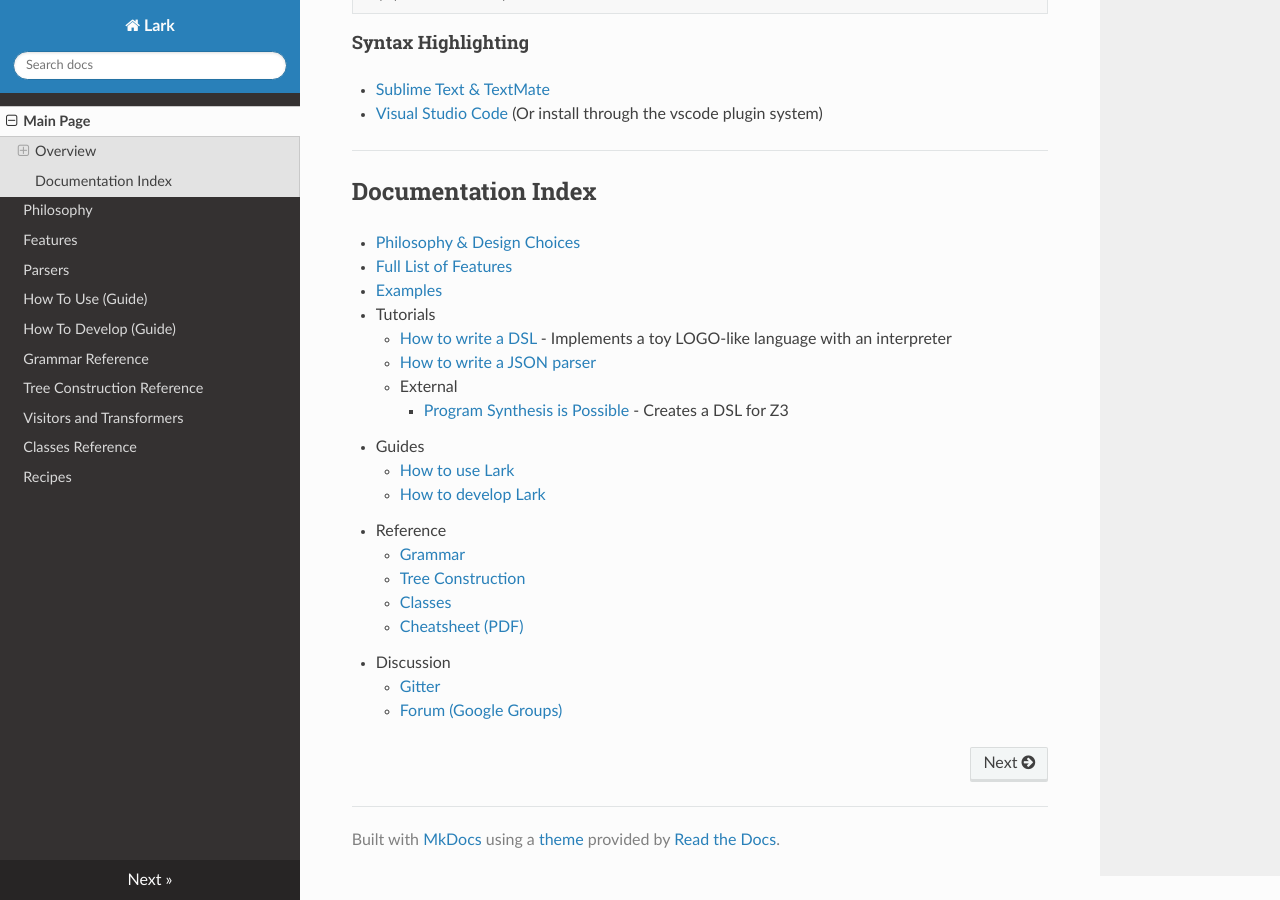
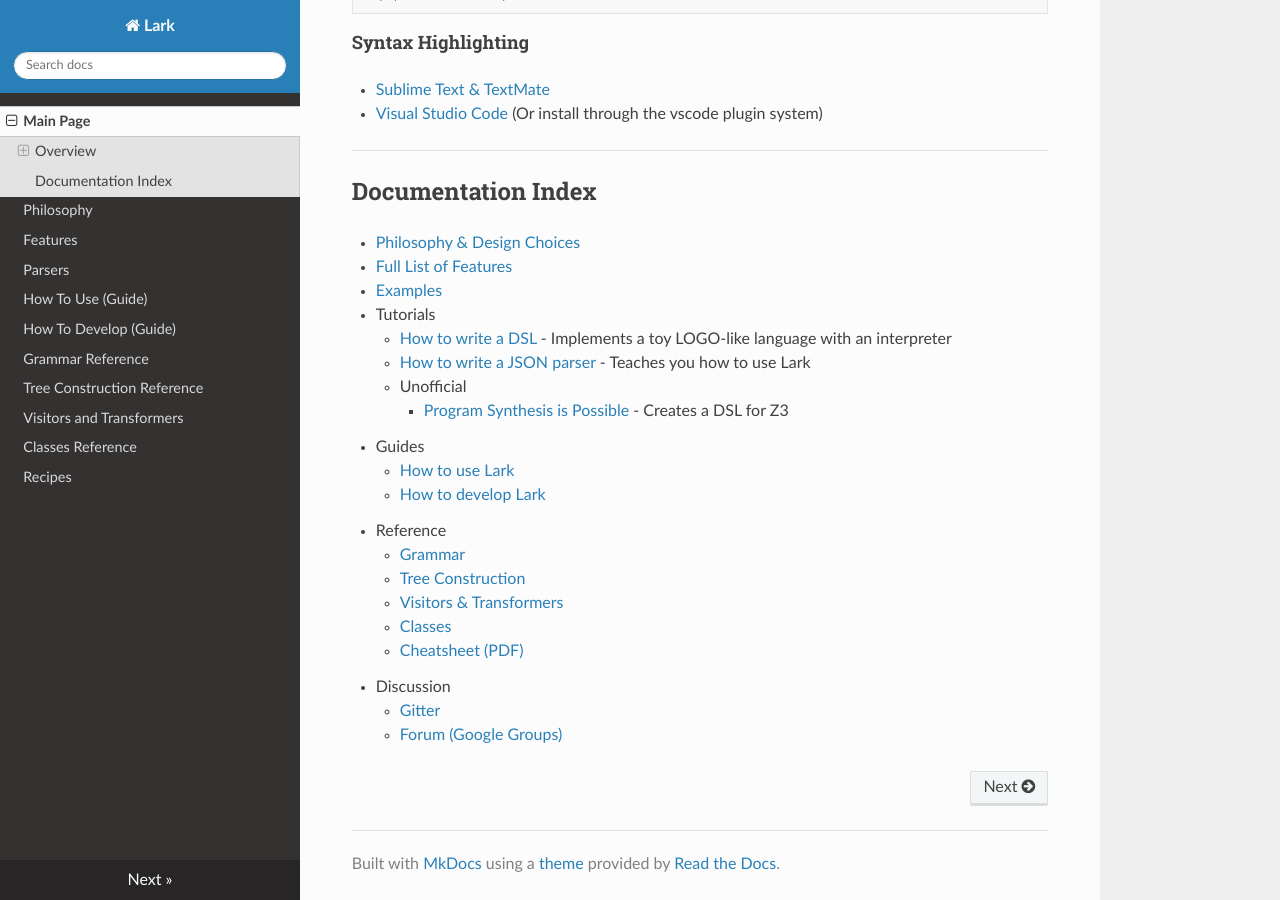
Before and after one commit to lark-parser/lark, an MkDocs documentation site: the page built from docs/index.md, in a window 1280 px wide and 900 px high, scrolled down 604 px. Built offline with MkDocs 1.6.1, drawn with Linux system fonts in a browser that asks for light colours; nearby versions of some CDN libraries; old or Windows-style settings are respelled for this version of MkDocs.

Commit message:
An addition to the docs

```diff
--- a/docs/index.md
+++ b/docs/index.md
@@ -35,8 +35,8 @@ $ pip install lark-parser
 * [Examples](https://github.com/lark-parser/lark/tree/master/examples)
 * Tutorials
     * [How to write a DSL](http://blog.erezsh.com/how-to-write-a-dsl-in-python-with-lark/) - Implements a toy LOGO-like language with an interpreter
-    * [How to write a JSON parser](json_tutorial.md)
-    * External
+    * [How to write a JSON parser](json_tutorial.md) - Teaches you how to use Lark
+    * Unofficial
         * [Program Synthesis is Possible](https://www.cs.cornell.edu/~asampson/blog/minisynth.html) - Creates a DSL for Z3
 * Guides
     * [How to use Lark](how_to_use.md)
@@ -44,6 +44,7 @@ $ pip install lark-parser
 * Reference
     * [Grammar](grammar.md)
     * [Tree Construction](tree_construction.md)
+    * [Visitors & Transformers](visitors.md)
     * [Classes](classes.md)
     * [Cheatsheet (PDF)](lark_cheatsheet.pdf)
 * Discussion
```
